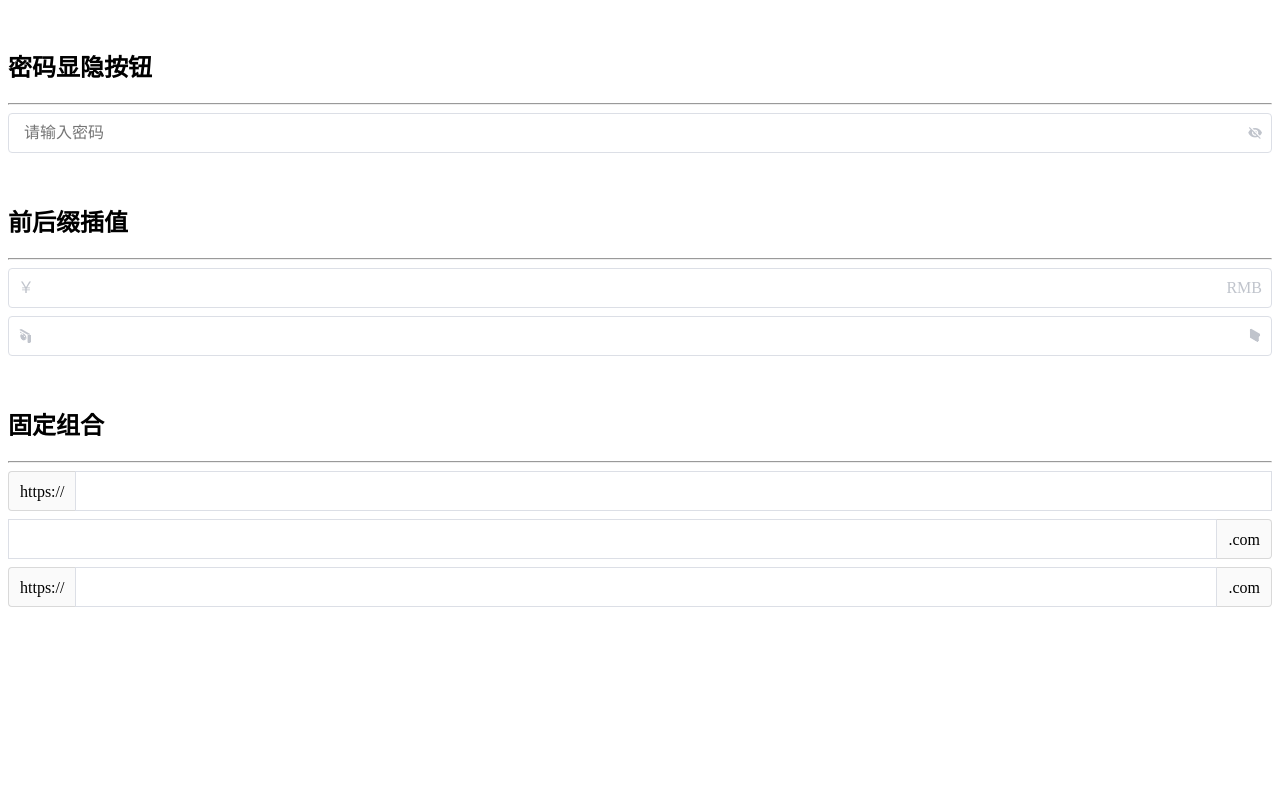
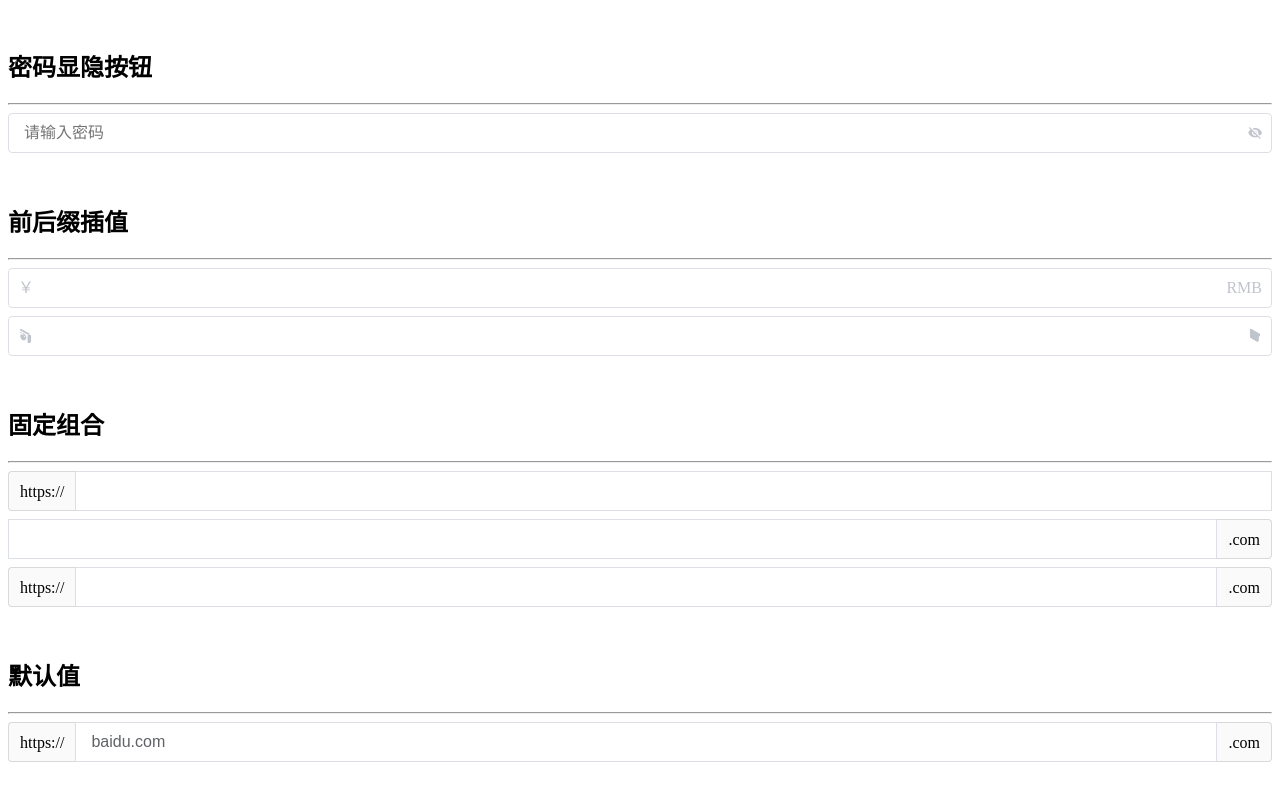
Before and after one commit to guapi233/antDesign-fake, a Vue app: page /input in a window 1280 px wide. Shown: the part 1101-1901 px from the top of the page. Before the commit the page ends 1758 px from the top, so only its background shows below. Built offline with nearby package versions, Linux system fonts and the light colour scheme.

Commit message:
updated:Input组件默认值支持

```diff
--- a/components/Input.vue
+++ b/components/Input.vue
@@ -17,7 +17,7 @@
       :placeholder="placeholder"
       :disabled="disabled"
       :style="showInputBorder"
-      :value="value"
+      :value="handleValue"
       @input="$emit('input', $event.target.value)"
     />
 
@@ -105,7 +105,12 @@ export default {
     },
     // 后固定组合
     addonAfter: {
-      tupe: String,
+      type: String,
+      default: "",
+    },
+    // 默认值
+    defaultVal: {
+      type: String,
       default: "",
     },
   },
@@ -132,6 +137,10 @@ export default {
           ? "text"
           : "password"
         : this.type;
+    },
+    // 值处理
+    handleValue() {
+      return this.value ? this.value : this.defaultVal;
     },
     // 含有固定搭配的话，输入框隐藏部分边框
     showInputBorder() {
--- a/examples/test/Input.vue
+++ b/examples/test/Input.vue
@@ -51,6 +51,10 @@
       <c-input addonAfter=".com"></c-input>
       <c-input addonBefore="https://" addonAfter=".com"></c-input>
     </blockarea>
+
+    <blockarea title="默认值">
+      <c-input addonBefore="https://" addonAfter=".com" defaultVal="baidu.com"></c-input>
+    </blockarea>
   </div>
 </template>
 
```
Also changed, not shown: 1 other file (tests, documents, lock files or other folders).
